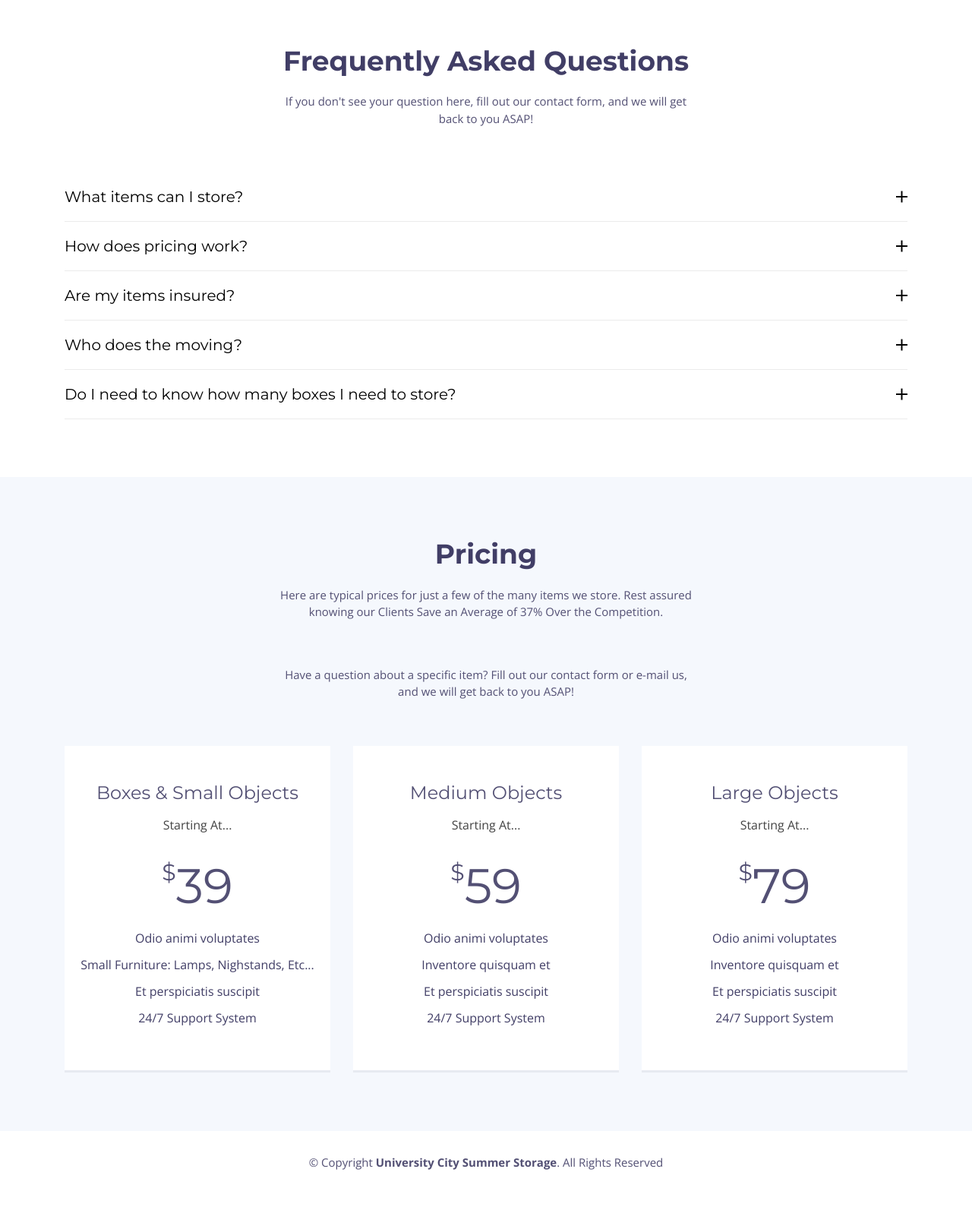
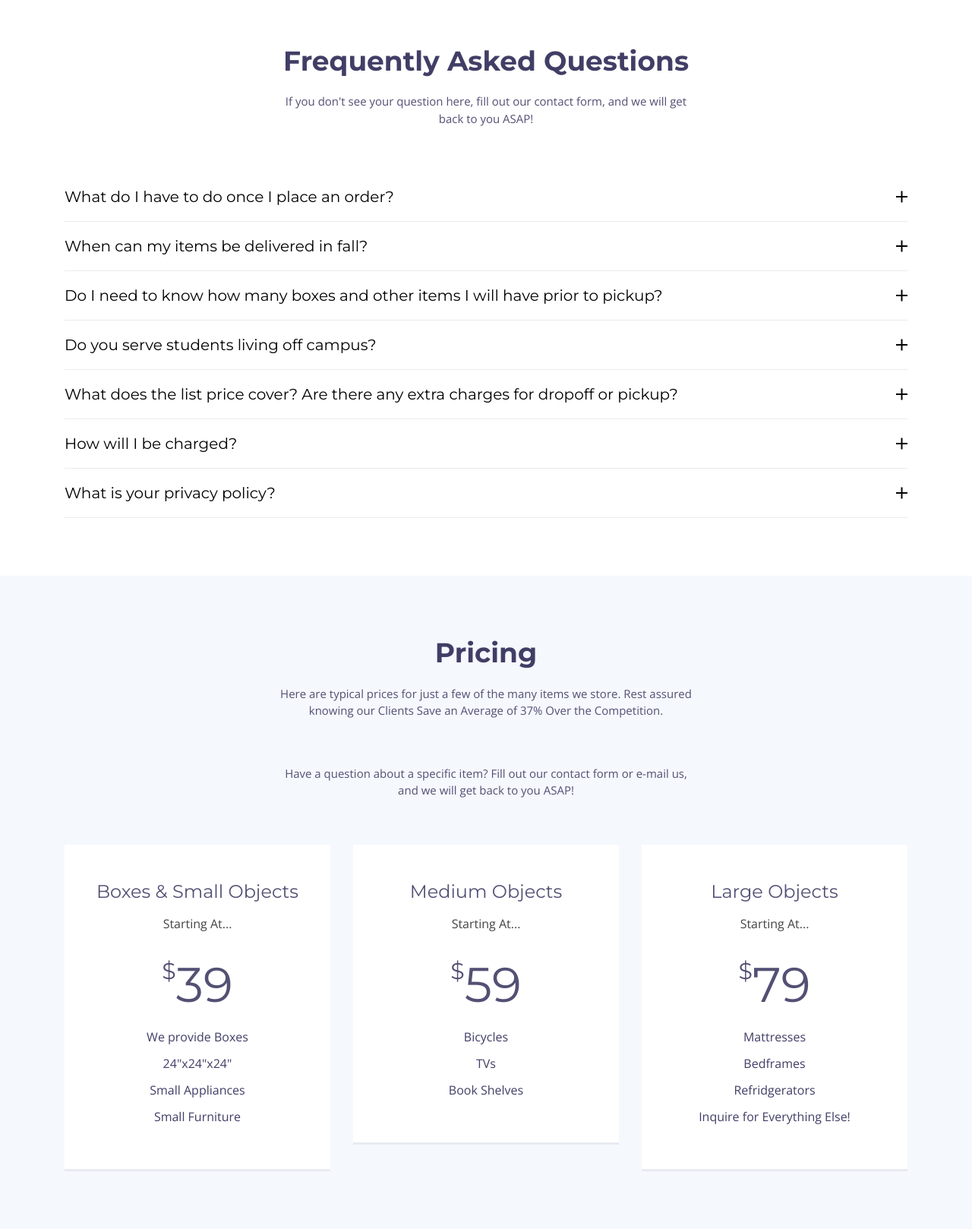
Before and after one commit to alexanderpenn/ucss, a Django app: page / in a window 1280 px wide. Shown: the part 2360-3978 px from the top of the page at 76% size. Before the commit the page ends 3900 px from the top, so only its background shows below. Run offline with Django 3.2, Linux system fonts and the light colour scheme; some libraries are stand-ins or nearby versions; some web fonts are replaced.

Commit message:
updated the photo

```diff
--- a/templates/PAGES/index.html
+++ b/templates/PAGES/index.html
@@ -5,7 +5,7 @@
 
 <head>
   <meta charset="utf-8">
-  <title>College Mover</title>
+  <title>University Summer Storage</title>
   <meta content="width=device-width, initial-scale=1.0" name="viewport">
   <meta content="" name="keywords">
   <meta content="" name="description">
@@ -40,7 +40,7 @@
 
       <div class="logo float-left">
         <!-- Uncomment below if you prefer to use an image logo -->
-        <h1 class="text-light"><a href="#intro" class="scrollto"><span>College Mover</span></a></h1>
+        <h1 class="text-light"><a href="#intro" class="scrollto"><span>Summer Storage</span></a></h1>
         <!-- <a href="#header" class="scrollto"><img src="{% static 'img/logo.png" alt="" class="img-fluid"></a> -->
       </div>
 
@@ -58,18 +58,15 @@
   </header><!-- #header -->
 
   <!--========================= Intro Section ============================-->
-  <section id="intro" class="clearfix">
-    <div class="container d-flex h-100">
+  <section id="intro" class="clearfix text-center">
+    <div class="container d-flex justify-content-center h-100">
       <div class="row justify-content-center align-self-center">
-        <div class="col-md-6 intro-info order-md-first order-last">
+        <div class="intro-info order-md-first order-last">
           <h2>Professional and Effortless <br> Summer Storage</span></h2>
-          <div>
+
+          <div class="text-center">
             <a href="#about" class="btn-get-started scrollto" data-toggle="modal" data-target="#exampleModalCenter">Get Started</a>
           </div>
-        </div>
-
-        <div class="col-md-6 intro-img order-md-last order-first">
-          <img src="{% static 'img/intro-img.svg'%}" alt="" class="img-fluid">
         </div>
       </div>
 
@@ -322,48 +319,64 @@
 
         <ul id="faq-list" class="wow fadeInUp">
           <li>
-            <a data-toggle="collapse" class="collapsed" href="#faq1">What items can I store?<i class="ion-android-remove"></i></a>
+            <a data-toggle="collapse" class="collapsed" href="#faq1">What do I have to do once I place an order?
+<i class="ion-android-remove"></i></a>
             <div id="faq1" class="collapse" data-parent="#faq-list">
               <p>
-                We'll pick up nearly anything you have such as furniture, TV's, mini fridges and bicycles, with a couple exceptions, no live animals or illegal items please!
+                Just sit back and relax, and we will deliver your boxes (as many as you request) and tape two weeks before pickup day! During finals week, we will come to your doorstep and take your boxes and other items away!
               </p>
             </div>
           </li>
 
           <li>
-            <a data-toggle="collapse" href="#faq2" class="collapsed">How does pricing work?<i class="ion-android-remove"></i></a>
+            <a data-toggle="collapse" href="#faq2" class="collapsed">When can my items be delivered in fall? <i class="ion-android-remove"></i></a>
             <div id="faq2" class="collapse" data-parent="#faq-list">
               <p>
-                Storage pricing is per item per semester, with summer considered as a semester. You only pay for the items you store. Pricing for items is split into a 5-tiers based on size and includes pickup & delivery on one one of our featured
-                dates.
+                We offer two to three delivery dates for fall that are conveniently scheduled before the first of classes at your university.
               </p>
             </div>
           </li>
 
           <li>
-            <a data-toggle="collapse" href="#faq3" class="collapsed">Are my items insured?<i class="ion-android-remove"></i></a>
+            <a data-toggle="collapse" href="#faq3" class="collapsed">Do I need to know how many boxes and other items I will have prior to pickup? <i class="ion-android-remove"></i></a>
             <div id="faq3" class="collapse" data-parent="#faq-list">
               <p>
-                Items placed in storage are covered for up to $100. Electronics need to be in original packaging to be covered under our insurance.
+                Nope! We know how hard it is to predict how much stuff how will have in advance. For that reason, you can simply sign up, and we will take whatever amount of items you have on pickup day, whether that be 1 or 100.
               </p>
             </div>
           </li>
 
           <li>
-            <a data-toggle="collapse" href="#faq4" class="collapsed">Who does the moving? <i class="ion-android-remove"></i></a>
+            <a data-toggle="collapse" href="#faq4" class="collapsed">Do you serve students living off campus? <i class="ion-android-remove"></i></a>
             <div id="faq4" class="collapse" data-parent="#faq-list">
               <p>
-                We send professional movers to collect your items and bring them into storage. We don’t just hire any Joe Schmo to move your stuff. Our moving teams have been around the block, and we ensure your belongings' safety and security
+                Absolutely! We will serve any student, including those living off campus.
               </p>
             </div>
           </li>
 
           <li>
-            <a data-toggle="collapse" href="#faq5" class="collapsed">Do I need to know how many boxes I need to store? <i class="ion-android-remove"></i></a>
+            <a data-toggle="collapse" href="#faq5" class="collapsed">What does the list price cover? Are there any extra charges for dropoff or pickup? <i class="ion-android-remove"></i></a>
             <div id="faq5" class="collapse" data-parent="#faq-list">
               <p>
-                Nope! We understand it's difficult to estimate how much you need to store and how many boxes you'll use. We bring enough supplies to ensure you will en ough to pack whatever you would like, and whatever you don't use, we will take
-                back with us. You are only charged for how many boxes you fill.
+                The list prices covers everything, from pickup to storage to dropoff. There are no extra charges for any of these services. The only additional charge is a box/tape charge if you would like that delivered to you two weeks before pickup day.
+              </p>
+            </div>
+          </li>
+
+          <li>
+            <a data-toggle="collapse" href="#faq6" class="collapsed">How will I be charged?  <i class="ion-android-remove"></i></a>
+            <div id="faq6" class="collapse" data-parent="#faq-list">
+              <p>
+                An $80 deposit is due at the time of your registration.
+              </p>
+            </div>
+          </li>
+          <li>
+            <a data-toggle="collapse" href="#faq7" class="collapsed">What is your privacy policy? <i class="ion-android-remove"></i></a>
+            <div id="faq7" class="collapse" data-parent="#faq-list">
+              <p>
+                We will never provide your information to any third party. It will remain strictly confidential. Furthermore, all credit card transactions are completed through a secure payment system and we as the vendor will never see your payment information.
               </p>
             </div>
           </li>
@@ -399,10 +412,10 @@
               </div>
               <div class="card-block">
                 <ul class="list-group">
-                  <li class="list-group-item">Odio animi voluptates</li>
-                  <li class="list-group-item">Small Furniture: Lamps, Nighstands, Etc...</li>
-                  <li class="list-group-item">Et perspiciatis suscipit</li>
-                  <li class="list-group-item">24/7 Support System</li>
+                  <li class="list-group-item">We provide Boxes</li>
+                  <li class="list-group-item">24"x24"x24"</li>
+                  <li class="list-group-item">Small Appliances</li>
+                  <li class="list-group-item">Small Furniture</li>
                 </ul>
               </div>
             </div>
@@ -419,10 +432,9 @@
               </div>
               <div class="card-block">
                 <ul class="list-group">
-                  <li class="list-group-item">Odio animi voluptates</li>
-                  <li class="list-group-item">Inventore quisquam et</li>
-                  <li class="list-group-item">Et perspiciatis suscipit</li>
-                  <li class="list-group-item">24/7 Support System</li>
+                  <li class="list-group-item">Bicycles</li>
+                  <li class="list-group-item">TVs</li>
+                  <li class="list-group-item">Book Shelves</li>
                 </ul>
               </div>
             </div>
@@ -440,10 +452,10 @@
               </div>
               <div class="card-block">
                 <ul class="list-group">
-                  <li class="list-group-item">Odio animi voluptates</li>
-                  <li class="list-group-item">Inventore quisquam et</li>
-                  <li class="list-group-item">Et perspiciatis suscipit</li>
-                  <li class="list-group-item">24/7 Support System</li>
+                  <li class="list-group-item">Mattresses</li>
+                  <li class="list-group-item">Bedframes</li>
+                  <li class="list-group-item">Refridgerators</li>
+                  <li class="list-group-item">Inquire for Everything Else!</li>
                 </ul>
               </div>
             </div>
```
